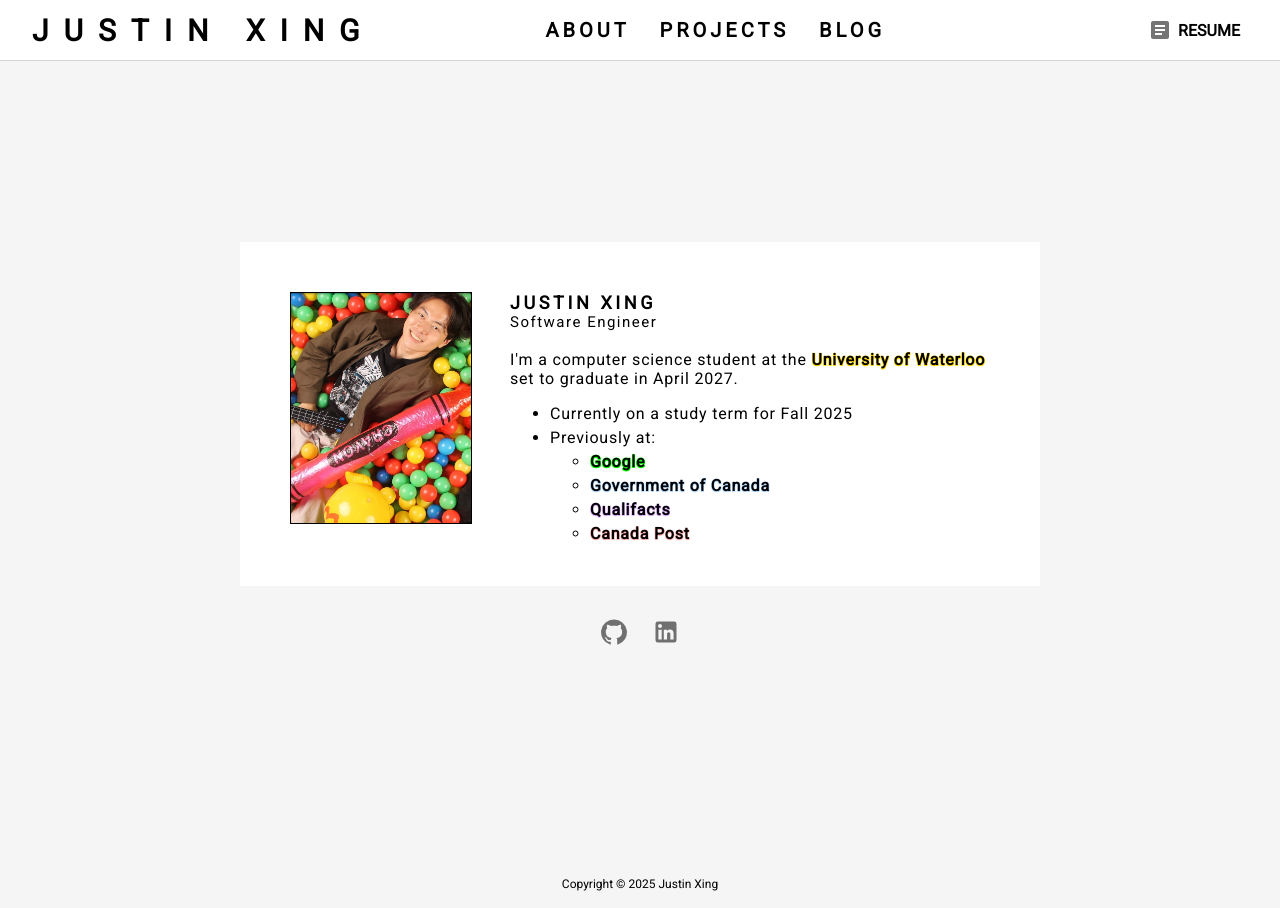
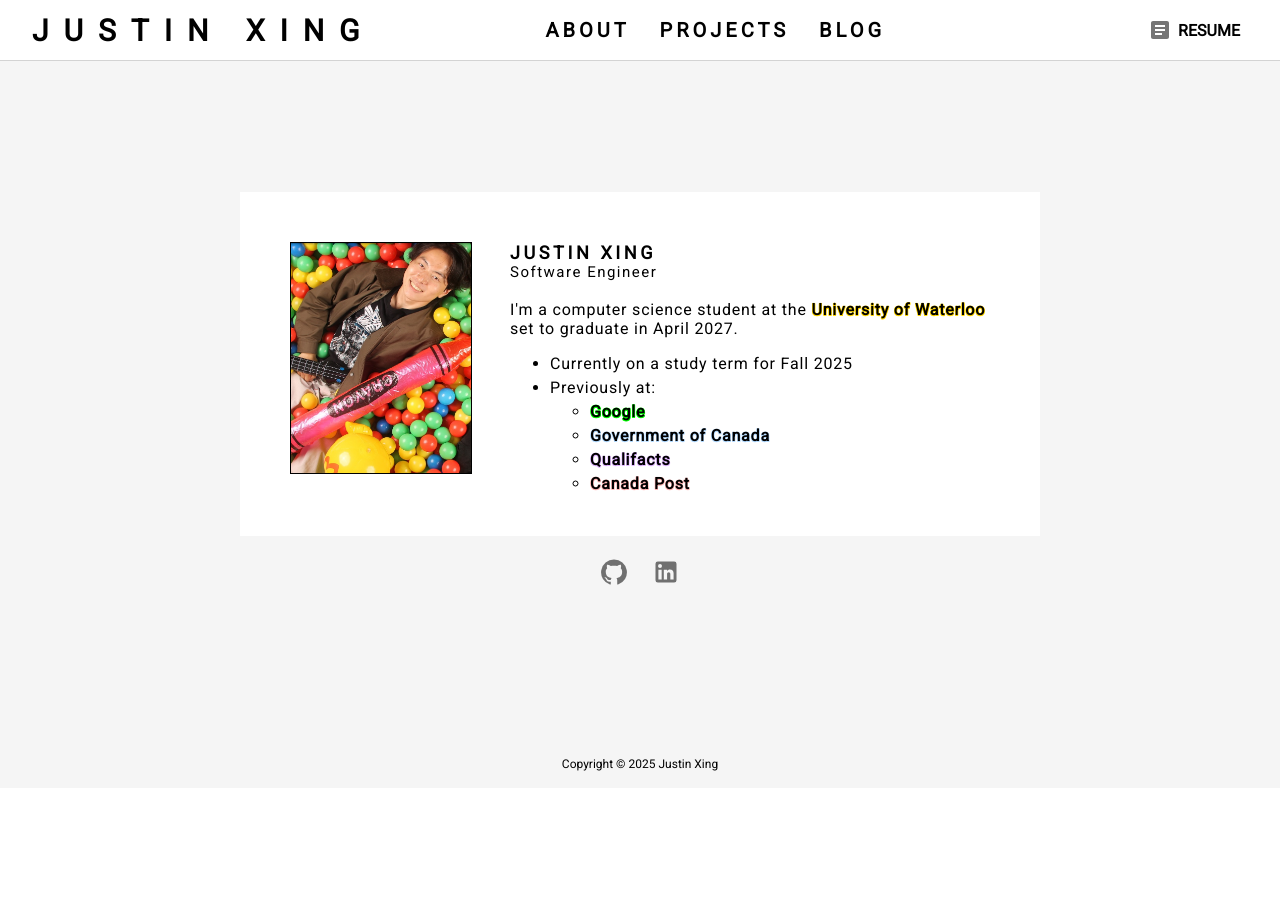
Before and after one commit to justin-xing/justin-xing.github.io, a React (Create React App) app in the folder frontend/: page /about in a window 1280 px wide. After the commit the page ends 800 px from the top, so only its background shows below. Built offline with nearby package versions, Linux system fonts and the light colour scheme; the HTML template or start-up script is replaced by a standard one.

Commit message:
Adjust page heights to fit without scroll

```diff
--- a/frontend/src/common/footer/Footer.module.css
+++ b/frontend/src/common/footer/Footer.module.css
@@ -4,7 +4,6 @@
   display: flex;
   justify-content: center;
   align-items: center;
-
 }
 
 .footerText {
--- a/frontend/src/pages/about/About.js
+++ b/frontend/src/pages/about/About.js
@@ -61,7 +61,7 @@ const About = () => {
           </ul>
         </div>
       </div>
-      <div style={{ marginTop: "20px", marginBottom: "20px" }}>
+      <div className={classes.iconBar}>
         <IconButton
           href="https://github.com/justin-xing"
           target="_blank"
--- a/frontend/src/pages/about/About.module.css
+++ b/frontend/src/pages/about/About.module.css
@@ -24,7 +24,7 @@
 }
 
 .aboutWrapper {
-  min-height: 100vh;
+  min-height: 85vh;
   background-color: #f5f5f5;
   display: flex;
   flex-direction: column;
@@ -36,6 +36,11 @@
     width: auto;
     height: 100%;
   }
+}
+
+.iconBar {
+  padding: 10px;
+  padding-bottom: 10px;
 }
 
 .card {
--- a/frontend/src/pages/blog/Blog.module.css
+++ b/frontend/src/pages/blog/Blog.module.css
@@ -1,5 +1,5 @@
 .blogWrapper {
-  min-height: 100vh;
+  min-height: 94vh;
   display: flex;
   flex-direction: column;
   justify-content: center;
--- a/frontend/src/pages/projects/Projects.module.css
+++ b/frontend/src/pages/projects/Projects.module.css
@@ -1,5 +1,6 @@
 .projectsWrapper {
-    min-height: 100vh;
+    min-height: 94vh;
+    box-sizing: border-box;
     display: flex;
     flex-direction: column;
     align-items: center;
```
